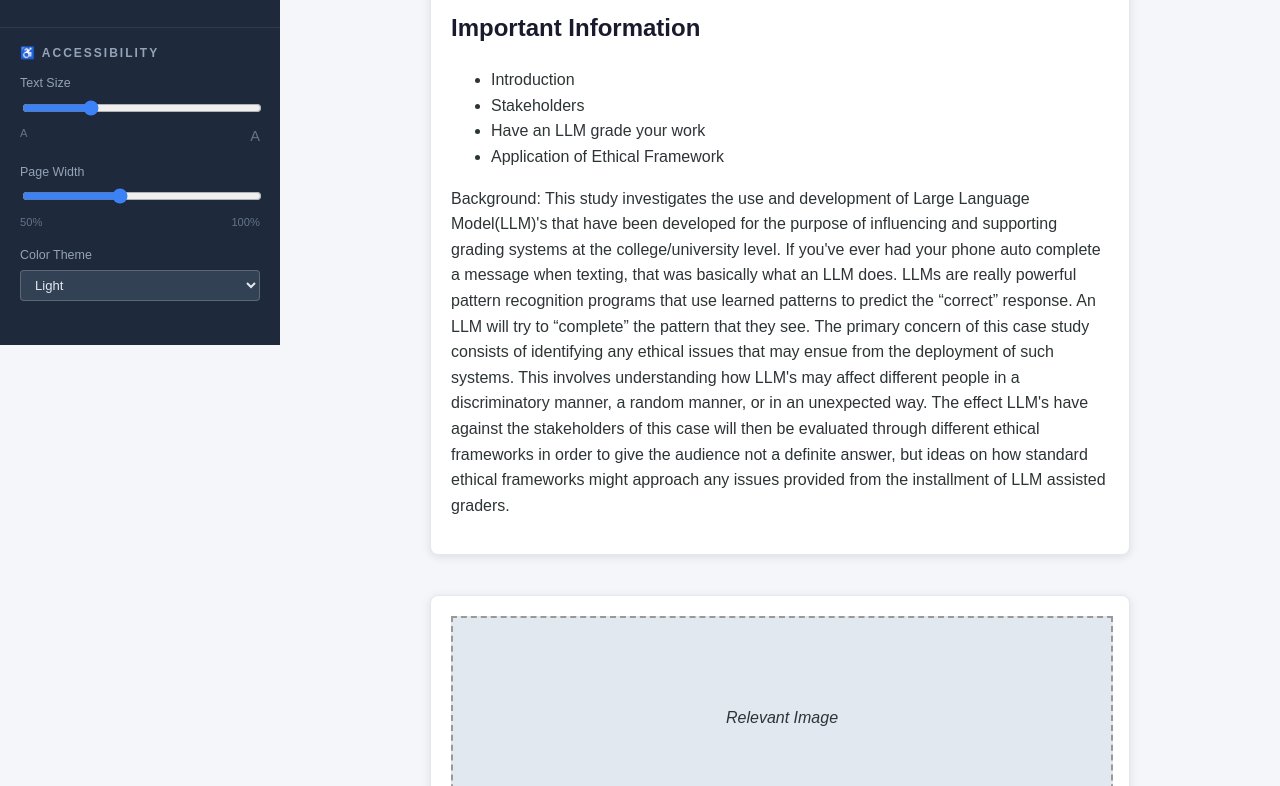
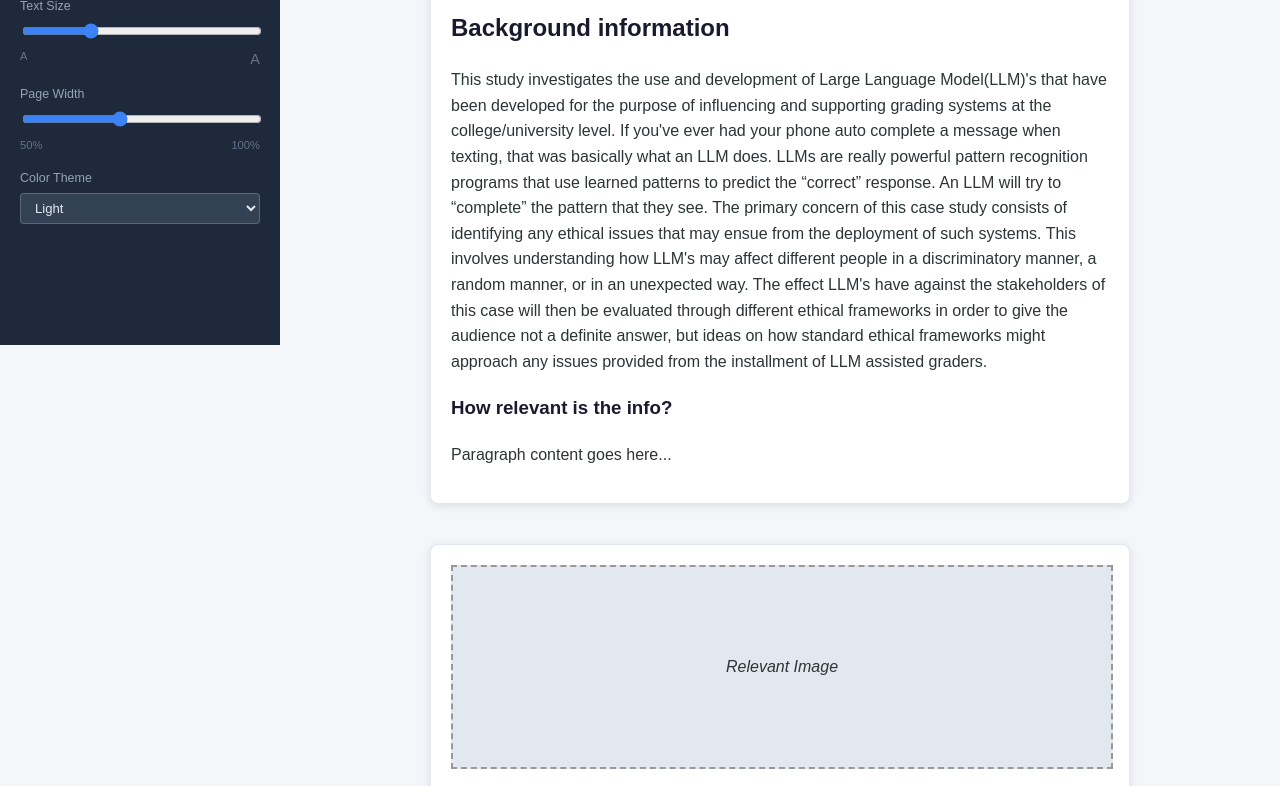
Before and after one commit to nunema1/EthicsFinalProject, a plain HTML site: page frontend/index.html in a window 1280 px wide. Shown: the part 455-1241 px from the top of the page. Drawn offline with Linux system fonts and the light colour scheme.

Commit message:
removed first section

```diff
--- a/frontend/index.html
+++ b/frontend/index.html
@@ -65,18 +65,12 @@
         <div class="content-inner">
 
             <main>
-                <section id="home" class="hero">
+
+                <section id="intro">
                     <div class="image-placeholder">Relevant Image</div>
-                    <h1>LLM Assisted Graders</h1>
-                    <h2>Important Information</h2>
-                    <ul>
-                        <li>Introduction</li>
-                        <li>Stakeholders</li>
-                        <li>Have an LLM grade your work</li>
-                        <li>Application of Ethical Framework</li>
-                    </ul>
-                    <p class="background-text">Background:
-                        This study investigates the use and development of Large Language Model(LLM)'s that have been developed for the purpose of influencing and supporting grading systems at the college/university level.
+                    <h1>Introduction</h1>
+                    <h2>Background information</h2>
+                    <p>This study investigates the use and development of Large Language Model(LLM)'s that have been developed for the purpose of influencing and supporting grading systems at the college/university level.
                         If you've ever had your phone auto complete a message when texting, that was basically what an LLM does.
                         LLMs are really powerful pattern recognition programs that use learned patterns to predict the “correct” response.
                         An LLM will try to “complete” the pattern that they see.
@@ -85,13 +79,6 @@
                         The effect LLM's have against the stakeholders of this case will then be evaluated through different ethical frameworks in order to give the audience not a definite answer,
                         but ideas on how standard ethical frameworks might approach any issues provided from the installment of LLM assisted graders.
                     </p>
-                </section>
-
-                <section id="intro">
-                    <div class="image-placeholder">Relevant Image</div>
-                    <h1>Introduction</h1>
-                    <h2>Who created this page?</h2>
-                    <p> </p>
                     <h3>How relevant is the info?</h3>
                     <p>Paragraph content goes here...</p>
                 </section>
```
